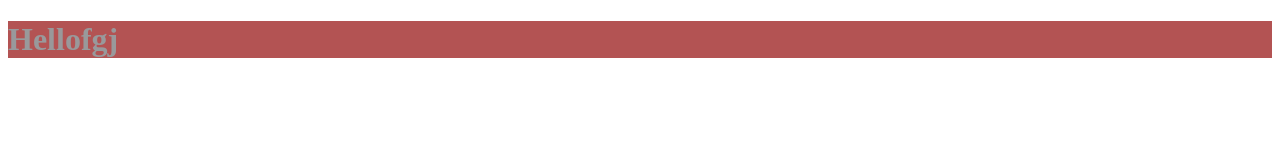
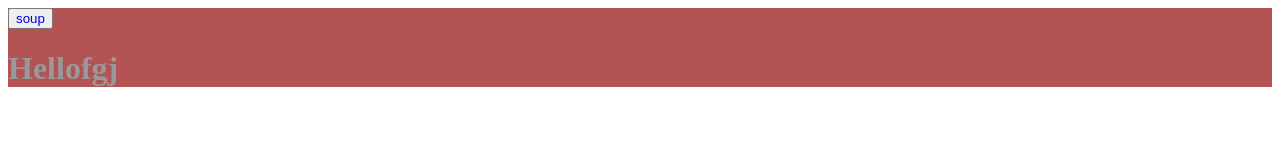
Before and after one commit to Ambercoal/Soup-HTML, a plain HTML site: page index.html in a window 1280 px wide. Drawn offline with Linux system fonts and the light colour scheme.

Commit message:
Added awesome soup

```diff
--- a/index.html
+++ b/index.html
@@ -8,6 +8,9 @@
 </head>
 <body>
     <div class="container">
+        <button type="radio">
+           <a class="soup-link" href="https://www.tasteofhome.com/collection/classic-homemade-soup-recipes/">soup</a>
+        </button>
         <h1 class="color">
             Hellofgj
         </h1>
--- a/style/style.css
+++ b/style/style.css
@@ -5,3 +5,7 @@
 .color {
     color: rgb(153, 153, 155);
 }
+
+.soup-link {
+    text-decoration: none;
+}
```
